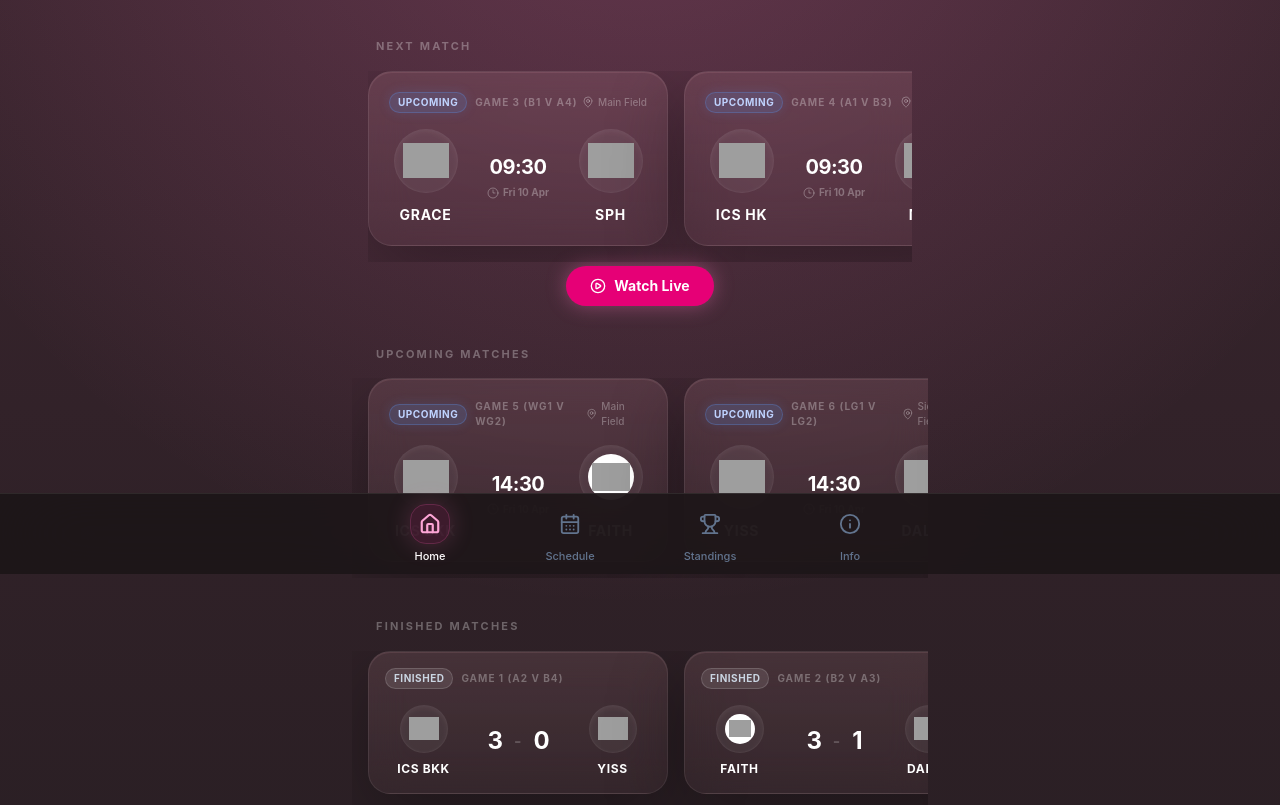
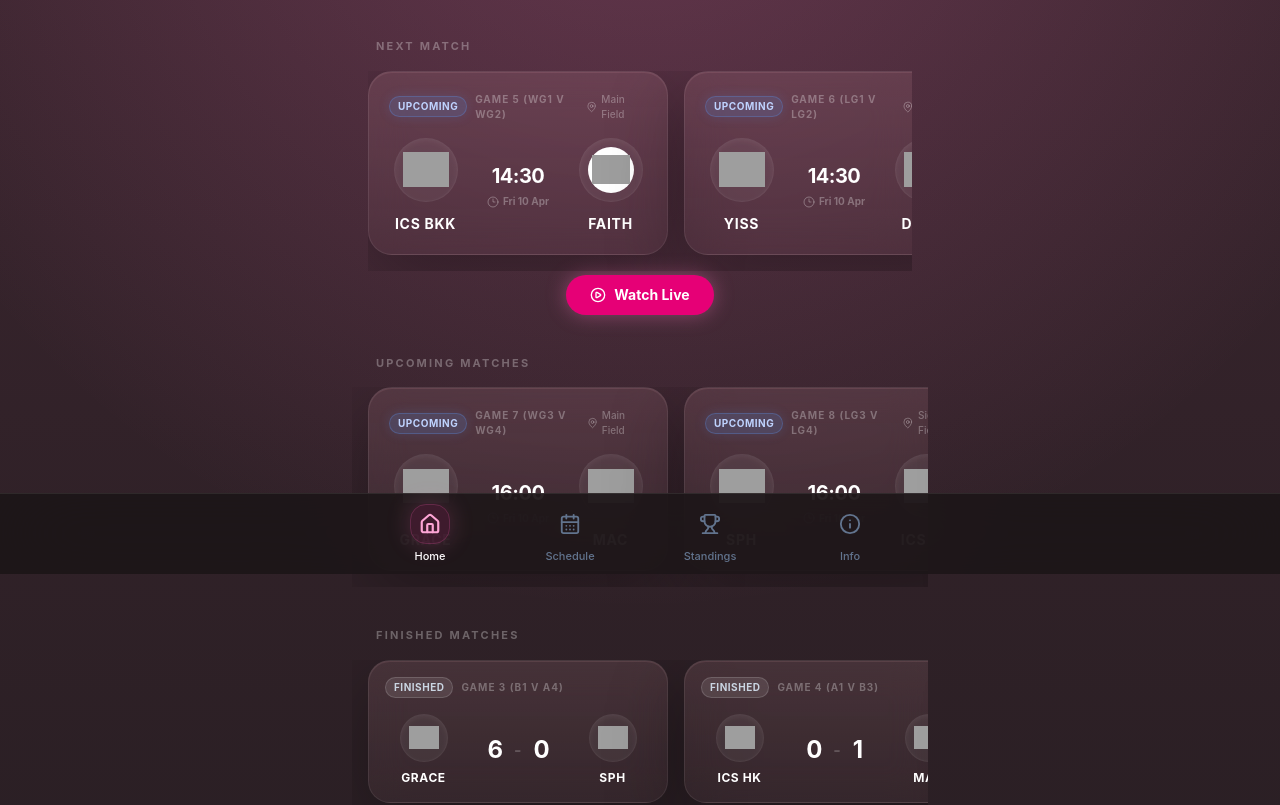
Before and after one commit to varo-wah/ACSC-Girls-Soccer-Project, a React (Vite) app: page / in a window 1280 px wide. Shown: the part 226-1031 px from the top of the page. Built offline with nearby package versions, Linux system fonts and the light colour scheme; grey boxes are pictures that could not be loaded.

Commit message:
fix: Update match data with scores and remove events
Updates the `MATCHES` data to reflect finished games with scores and removes obsolete event entries. Also, introduces new data for quarterfinal matches on the Standings screen.

```diff
--- a/src/data.ts
+++ b/src/data.ts
@@ -560,9 +560,11 @@ export const MATCHES: ScheduleItem[] = [
     time: '09:30',
     groupDate: 'Morning Matches',
     stage: 'APR-10',
-    status: 'Upcoming',
+    status: 'Finished',
     venue: 'Main Field',
     competitionLabel: 'Game 3 (B1 v A4)',
+    homeScore: 6,
+    awayScore: 0,
   },
   {
     id: 'm16',
@@ -574,64 +576,11 @@ export const MATCHES: ScheduleItem[] = [
     time: '09:30',
     groupDate: 'Morning Matches',
     stage: 'APR-10',
-    status: 'Upcoming',
+    status: 'Finished',
     venue: 'Side Field',
     competitionLabel: 'Game 4 (A1 v B3)',
-  },
-  {
-    id: 'e11',
-    type: 'event',
-    title: 'Cultural Experience SPH*',
-    date: '2026-04-10T10:00:00Z',
-    displayDate: 'Fri 10 Apr',
-    time: '10:00',
-    groupDate: 'Cultural Experiences',
-    stage: 'APR-10',
-    venue: 'Batik Studio',
-  },
-  {
-    id: 'e12',
-    type: 'event',
-    title: 'Cultural Experience ICS BKK*',
-    date: '2026-04-10T10:30:00Z',
-    displayDate: 'Fri 10 Apr',
-    time: '10:30',
-    groupDate: 'Cultural Experiences',
-    stage: 'APR-10',
-    venue: 'Batik Studio',
-  },
-  {
-    id: 'e13',
-    type: 'event',
-    title: 'Cultural Experience Faith*',
-    date: '2026-04-10T11:00:00Z',
-    displayDate: 'Fri 10 Apr',
-    time: '11:00',
-    groupDate: 'Cultural Experiences',
-    stage: 'APR-10',
-    venue: 'Batik Studio',
-  },
-  {
-    id: 'e14',
-    type: 'event',
-    title: 'Cultural Experience MAC*',
-    date: '2026-04-10T11:30:00Z',
-    displayDate: 'Fri 10 Apr',
-    time: '11:30',
-    groupDate: 'Cultural Experiences',
-    stage: 'APR-10',
-    venue: 'Batik Studio',
-  },
-  {
-    id: 'e15',
-    type: 'event',
-    title: 'Lunch',
-    date: '2026-04-10T11:30:00Z',
-    displayDate: 'Fri 10 Apr',
-    time: '11:30',
-    groupDate: 'Midday Events',
-    stage: 'APR-10',
-    venue: 'K400',
+    homeScore: 0,
+    awayScore: 1,
   },
   {
     id: 'm17',
@@ -664,8 +613,8 @@ export const MATCHES: ScheduleItem[] = [
   {
     id: 'm19',
     type: 'match',
-    homeTeamPlaceholder: 'WG3',
-    awayTeamPlaceholder: 'WG4',
+    homeTeam: TEAMS.gis,
+    awayTeam: TEAMS.mac,
     date: '2026-04-10T16:00:00Z',
     displayDate: 'Fri 10 Apr',
     time: '16:00',
@@ -678,8 +627,8 @@ export const MATCHES: ScheduleItem[] = [
   {
     id: 'm20',
     type: 'match',
-    homeTeamPlaceholder: 'LG3',
-    awayTeamPlaceholder: 'LG4',
+    homeTeam: TEAMS.sph,
+    awayTeam: TEAMS.icshk,
     date: '2026-04-10T16:00:00Z',
     displayDate: 'Fri 10 Apr',
     time: '16:00',
--- a/src/screens/StandingsScreen.tsx
+++ b/src/screens/StandingsScreen.tsx
@@ -1,5 +1,5 @@
 import { Trophy, Star, Shield, Hand } from 'lucide-react';
-import { MATCHES, TEAMS, BRACKET_DATA } from '../data';
+import { MATCHES, TEAMS } from '../data';
 import MatchCard from '../components/MatchCard';
 import { Team } from '../types';
 
@@ -7,8 +7,8 @@ type BracketCardData = {
   id: string;
   label: string;
   dateLabel: string;
-  home?: string;
-  away?: string;
+  home: string;
+  away: string;
   homeTeam?: Team;
   awayTeam?: Team;
   tone: 'pink' | 'gold' | 'blue';
@@ -31,6 +31,49 @@ const placementMatches: BracketCardData[] = [
   { id: 'p7', label: '7th Place Game', dateLabel: '11 Apr, 08:00', home: 'LG6', away: 'LG8', tone: 'blue' },
 ];
 
+const quarterfinals: BracketCardData[] = [
+  {
+    id: 'q1',
+    label: 'Game 1',
+    dateLabel: '10 Apr, 08:00',
+    home: 'ICS BKK',
+    away: 'YISS',
+    homeTeam: TEAMS.icsbk,
+    awayTeam: TEAMS.yiss,
+    tone: 'pink',
+  },
+  {
+    id: 'q2',
+    label: 'Game 2',
+    dateLabel: '10 Apr, 08:00',
+    home: 'FAITH',
+    away: 'DALAT',
+    homeTeam: TEAMS.fa,
+    awayTeam: TEAMS.dalat,
+    tone: 'pink',
+  },
+  {
+    id: 'q3',
+    label: 'Game 3',
+    dateLabel: '10 Apr, 09:30',
+    home: 'GRACE',
+    away: 'SPH',
+    homeTeam: TEAMS.gis,
+    awayTeam: TEAMS.sph,
+    tone: 'pink',
+  },
+  {
+    id: 'q4',
+    label: 'Game 4',
+    dateLabel: '10 Apr, 09:30',
+    home: 'ICS HK',
+    away: 'MAC',
+    homeTeam: TEAMS.icshk,
+    awayTeam: TEAMS.mac,
+    tone: 'pink',
+  },
+];
+
 const semifinals: BracketCardData[] = [
   {
     id: 's1',
@@ -46,8 +89,10 @@ const semifinals: BracketCardData[] = [
     id: 's2',
     label: 'Semi Final #2',
     dateLabel: '10 Apr, 16:00',
-    home: 'WG3',
-    away: 'WG4',
+    home: 'GRACE',
+    away: 'MAC',
+    homeTeam: TEAMS.gis,
+    awayTeam: TEAMS.mac,
     tone: 'gold',
   },
 ];
@@ -67,23 +112,13 @@ const loserCrossovers: BracketCardData[] = [
     id: 'l2',
     label: 'Loser Crossover',
     dateLabel: '10 Apr, 16:00',
-    home: 'LG3',
-    away: 'LG4',
+    home: 'SPH',
+    away: 'ICS HK',
+    homeTeam: TEAMS.sph,
+    awayTeam: TEAMS.icshk,
     tone: 'gold',
   },
 ];
-
-const quarterfinals: BracketCardData[] =
-  BRACKET_DATA.find((round) => round.id === 'qf')?.matches.map((match, index) => ({
-    id: match.id,
-    label: `Game ${index + 1}`,
-    dateLabel: match.dateLabel || '',
-    home: match.homeTeam?.shortName || match.homeTeamPlaceholder || '',
-    away: match.awayTeam?.shortName || match.awayTeamPlaceholder || '',
-    homeTeam: match.homeTeam,
-    awayTeam: match.awayTeam,
-    tone: 'pink' as const,
-  })) || [];
 
 function toneClasses(tone: BracketCardData['tone']) {
   switch (tone) {
```
